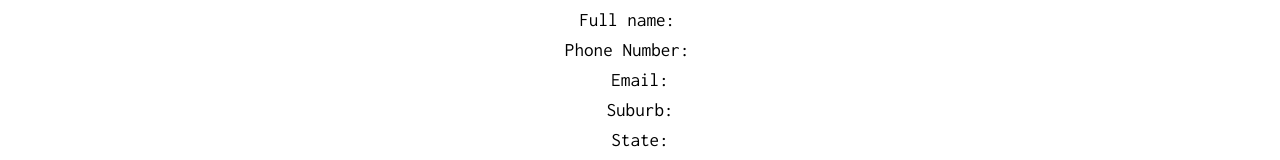
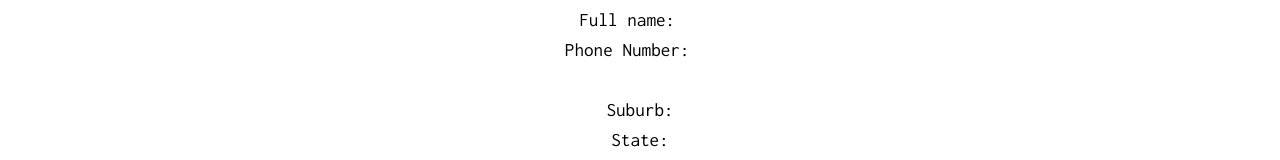
Before and after one commit to ramteen85/jnrhub-client, a React (Create React App) app: page /#/profile in a window 1280 px wide. Shown: the part 233-393 px from the top of the page. Built offline with nearby package versions, Linux system fonts and the light colour scheme; no server answers.

Commit message:
fixed profile pen image for email

```diff
--- a/src/components/Profile/Profile.js
+++ b/src/components/Profile/Profile.js
@@ -12,6 +12,8 @@ class Profile extends Component {
       full_nameError: [],
       phone_no: false,
       phone_noError: [],
+      email: false,
+      email_error: []
     },
     profile: {
       jobs: [] // prevent map() undefined error on initial render
@@ -139,15 +141,22 @@ class Profile extends Component {
           </p>
 
 
-
-
-
-
-
-
-
-
-          <p className={styles.profileItem}>Email: { this.state.profile.email } </p>
+          <p className={styles.profileItem}>
+            {
+              this.state.editing.email
+              ?
+              <input type="text" name="email"
+                defaultValue={this.state.profile.email}
+                onKeyDown={ this.updateField }
+              />
+              :
+              <span>
+                { this.state.profile.email }
+                <img onClick={ this.editField } name="email"
+                  src="/jnrhub-client/img/edit-icon.png" className={styles.edit} />
+              </span>
+            }
+          </p>
           <p className={styles.profileItem}>Suburb: { this.state.profile.suburb } </p>
           <p className={styles.profileItem}>State: { this.state.profile.state} </p>
           <p className={styles.profileItem}>Website: { this.state.profile.website} </p>
```
